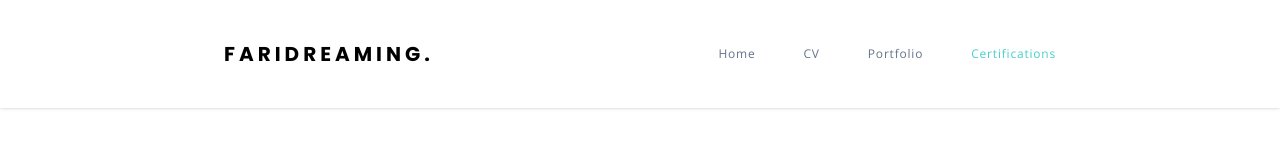
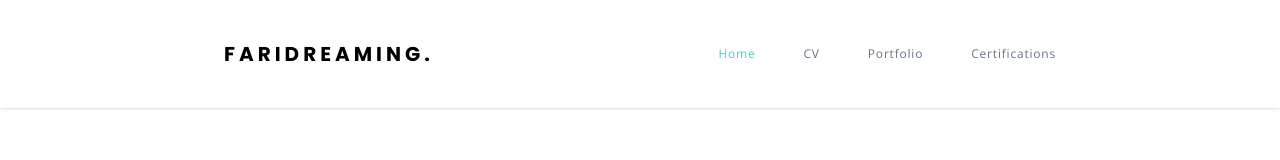
Before and after one commit to faridreaming/portfolio-react-js, a React (Vite) app: page /certifications in a window 1280 px wide. Shown: the top 160 px of the page. Built offline with nearby package versions, Linux system fonts and the light colour scheme.

Commit message:
fix: fix the navbar link

```diff
--- a/src/components/Header.jsx
+++ b/src/components/Header.jsx
@@ -1,5 +1,19 @@
+import { useState, useEffect } from "react";
+
 const Header = ({ brandName }) => {
-  const currentUrl = window.location.href.split("/").pop();
+  const [currentUrl, setCurrentUrl] = useState(window.location.hash.replace("#/", "") || "");
+
+  useEffect(() => {
+    const handleHashChange = () => {
+      setCurrentUrl(window.location.hash.replace("#/", "") || "");
+    };
+
+    window.addEventListener("hashchange", handleHashChange);
+
+    return () => {
+      window.removeEventListener("hashchange", handleHashChange);
+    };
+  }, []);
 
   return (
     <header className="sticky top-0 z-50 bg-white shadow">
@@ -10,19 +24,19 @@ const Header = ({ brandName }) => {
         <nav className="tracking-wider">
           <ul className="flex h-full items-center justify-between whitespace-nowrap text-xs sm:gap-12">
             <li>
-              <a href="./" className={`hover:text-primary ${currentUrl === "" ? "text-primary" : undefined}`}>
+              <a href="./" className={`hover:text-primary ${currentUrl === "" ? "text-primary" : ""}`}>
                 Home
               </a>
             </li>
             <li>
-              <a href="./#/cv" className={`hover:text-primary ${currentUrl === "cv" ? "text-primary" : undefined}`}>
+              <a href="./#/cv" className={`hover:text-primary ${currentUrl === "cv" ? "text-primary" : ""}`}>
                 CV
               </a>
             </li>
             <li>
               <a
                 href="./#/portfolio"
-                className={`hover:text-primary ${currentUrl === "portfolio" ? "text-primary" : undefined}`}
+                className={`hover:text-primary ${currentUrl === "portfolio" ? "text-primary" : ""}`}
               >
                 Portfolio
               </a>
@@ -30,7 +44,7 @@ const Header = ({ brandName }) => {
             <li>
               <a
                 href="./#/certifications"
-                className={`hover:text-primary ${currentUrl === "certifications" ? "text-primary" : undefined}`}
+                className={`hover:text-primary ${currentUrl === "certifications" ? "text-primary" : ""}`}
               >
                 Certifications
               </a>
```
